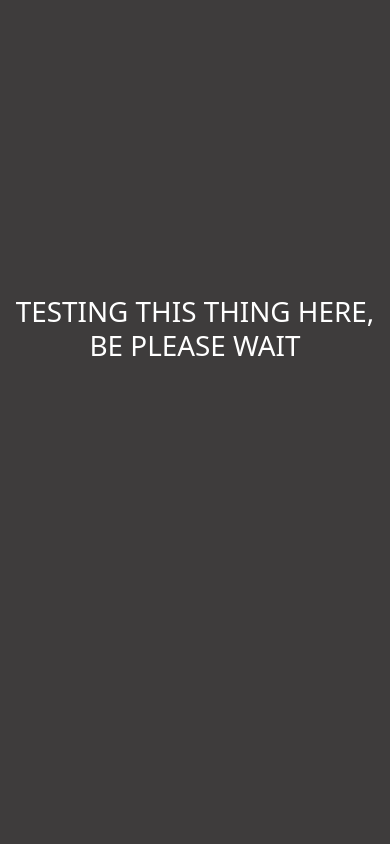
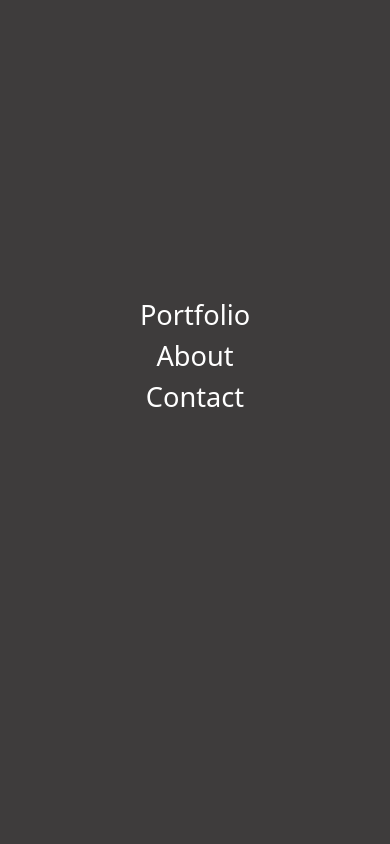
Before and after one commit to tiagorahal/portfolio-page, a React (Create React App) app: page / in a window 390 px wide. Both pictures are taken after a click on the button 357 px from the left and 25 px from the top of the page. Shown: the top 844 px of the page. Built offline with nearby package versions, Linux system fonts and the light colour scheme.

Commit message:
Add style to hidden div links

```diff
--- a/src/components/header/header.js
+++ b/src/components/header/header.js
@@ -1,3 +1,4 @@
+/* eslint-disable no-constant-condition */
 /* eslint-disable no-cond-assign */
 import React from 'react';
 import { MdOutlineEmail } from 'react-icons/md';
@@ -30,7 +31,11 @@ function Header() {
         </div>
       </div>
       <div id="hidden-mobile-div">
-        <h1>TESTING THIS THING HERE, BE PLEASE WAIT</h1>
+        <a className="hidden-link" href="#project-container">Portfolio</a>
+        <br />
+        <a className="hidden-link" href="#info-container">About</a>
+        <br />
+        <a className="hidden-link" href="#Contact">Contact</a>
       </div>
     </div>
   );
--- a/src/styles/header.css
+++ b/src/styles/header.css
@@ -16,6 +16,17 @@
   color: #fff;
 }
 
+.hidden-link {
+  text-decoration: none;
+  color: #fff;
+  font-size: 1.7rem;
+}
+
+.hidden-link:focus,
+.hidden-link:hover  {
+  color: #fff;
+}
+
 #hidden-mobile-div {
   position: fixed;
   top: 0;
```
